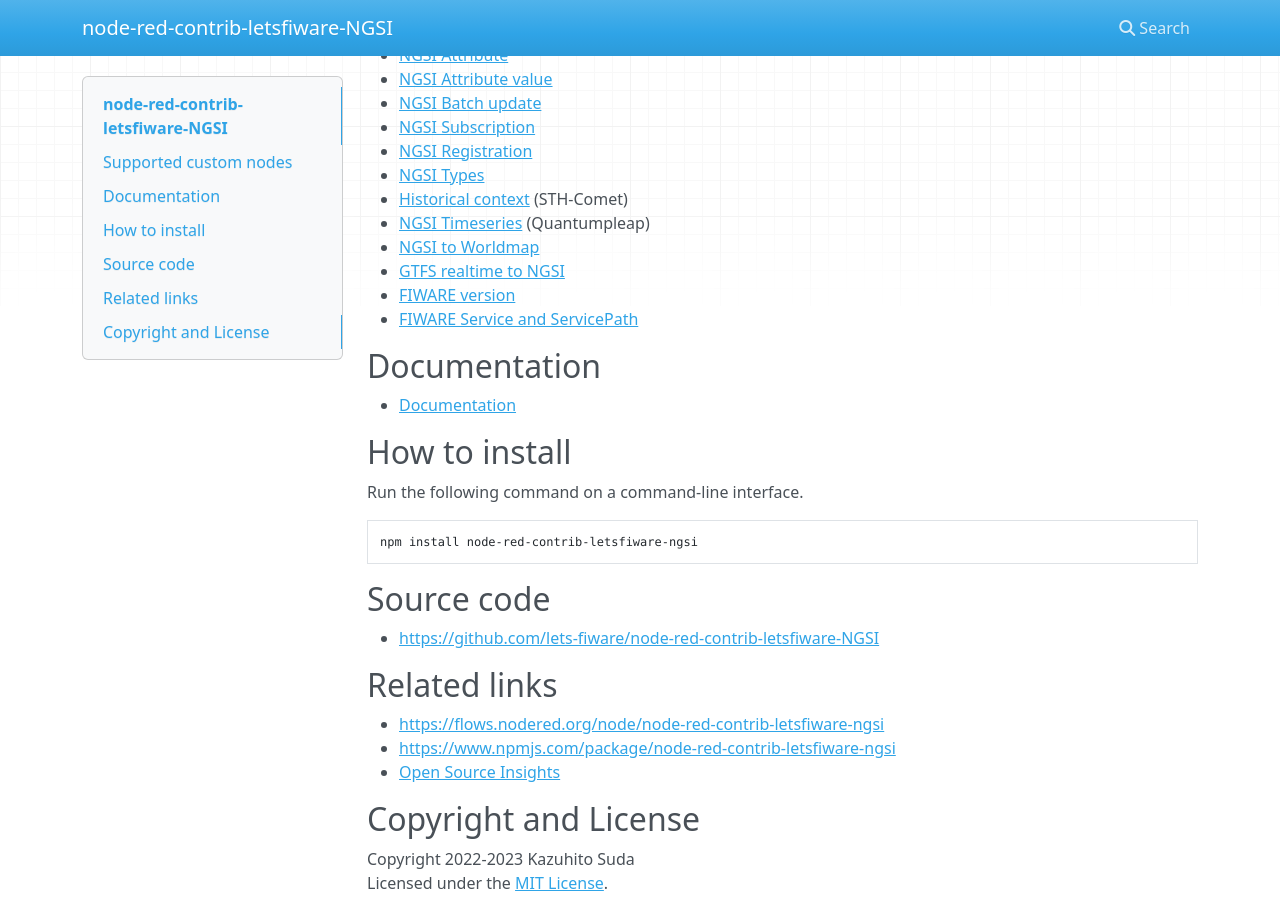
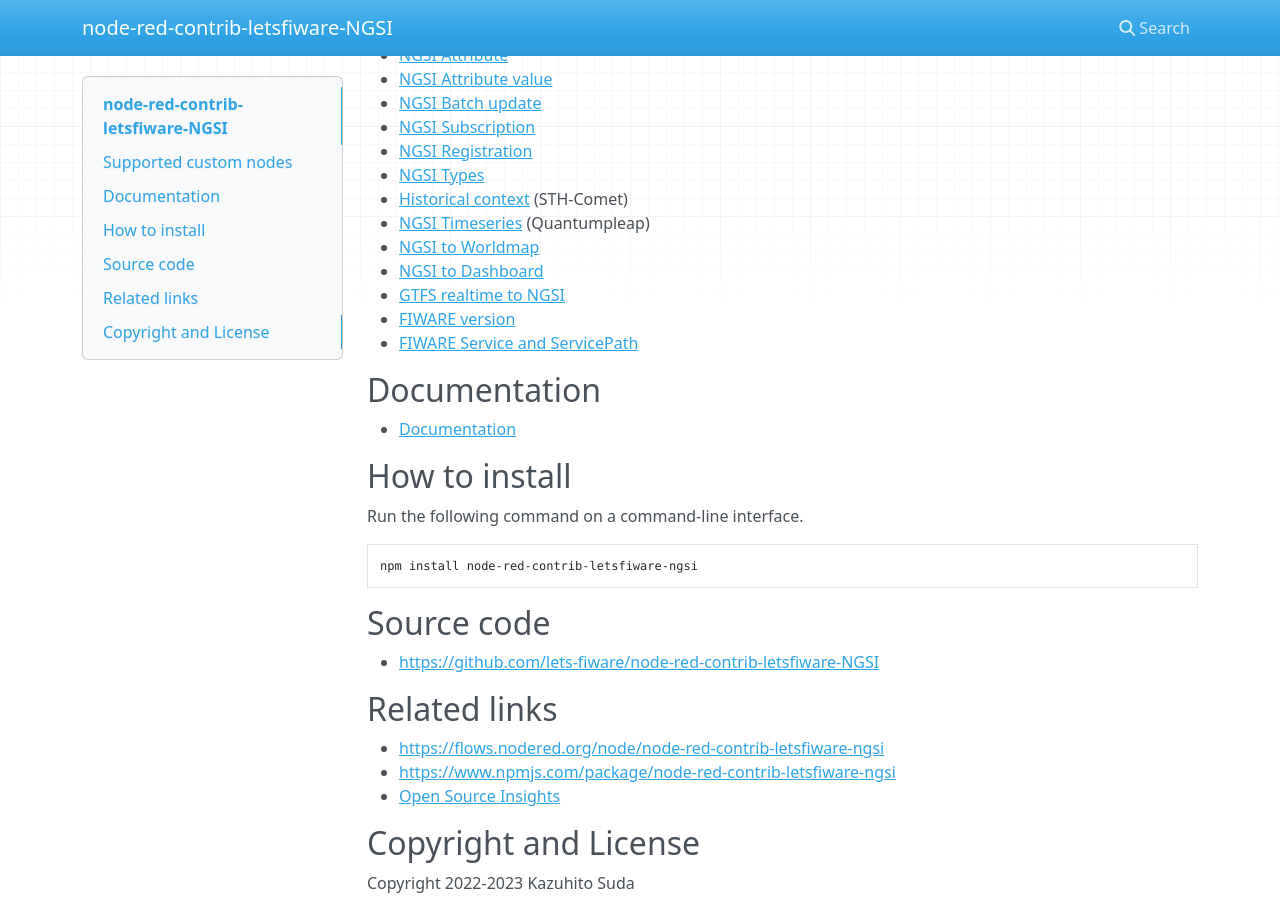
Before and after one commit to lets-fiware/node-red-contrib-letsfiware-NGSI, an MkDocs documentation site: the page built from docs/en/index.md, in a window 1280 px wide and 900 px high, scrolled down 426 px. Built offline with MkDocs 1.6.1, drawn with Linux system fonts in a browser that asks for light colours; nearby versions of some CDN libraries.

Commit message:
Fix link

```diff
--- a/docs/en/index.md
+++ b/docs/en/index.md
@@ -21,6 +21,7 @@ Node-RED NGSI integration
 -   [Historical context](custom_nodes/historical_context.md) (STH-Comet)
 -   [NGSI Timeseries](custom_nodes/ngsi_timeseries.md) (Quantumpleap)
 -   [NGSI to Worldmap](custom_nodes/ngsi_to_worldmap.md)
+-   [NGSI to Dashboard](custom_nodes/ngsi_to_dashboard.md)
 -   [GTFS realtime to NGSI](custom_nodes/ngsi_gtfs_realtime.md)
 -   [FIWARE version](custom_nodes/fiware_version.md)
 -   [FIWARE Service and ServicePath](custom_nodes/service-and-servicepath.md)
```
Also changed, not shown: docs/ja/index.md (+1 -0 lines).
